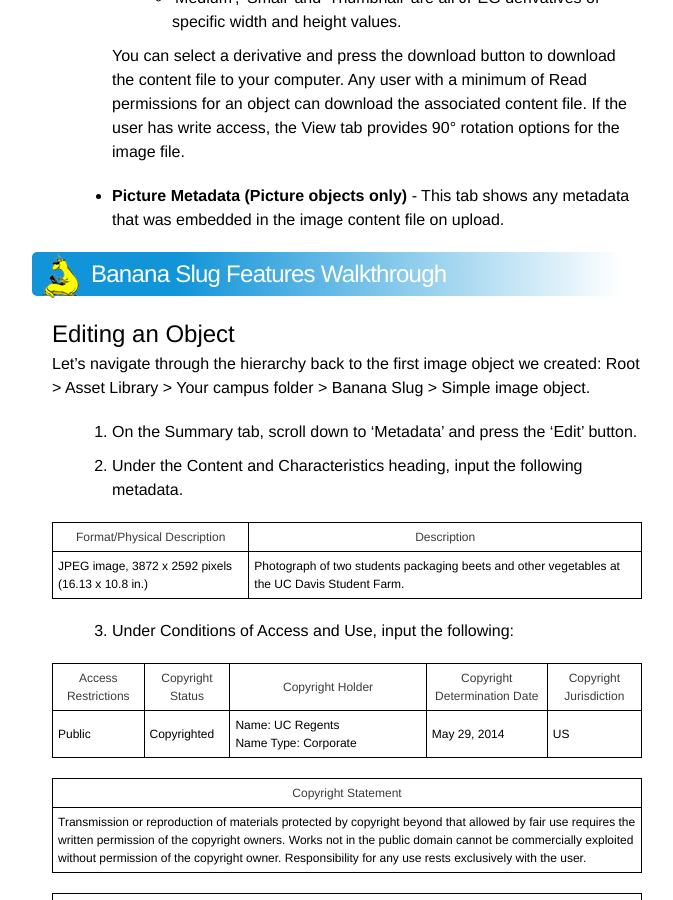
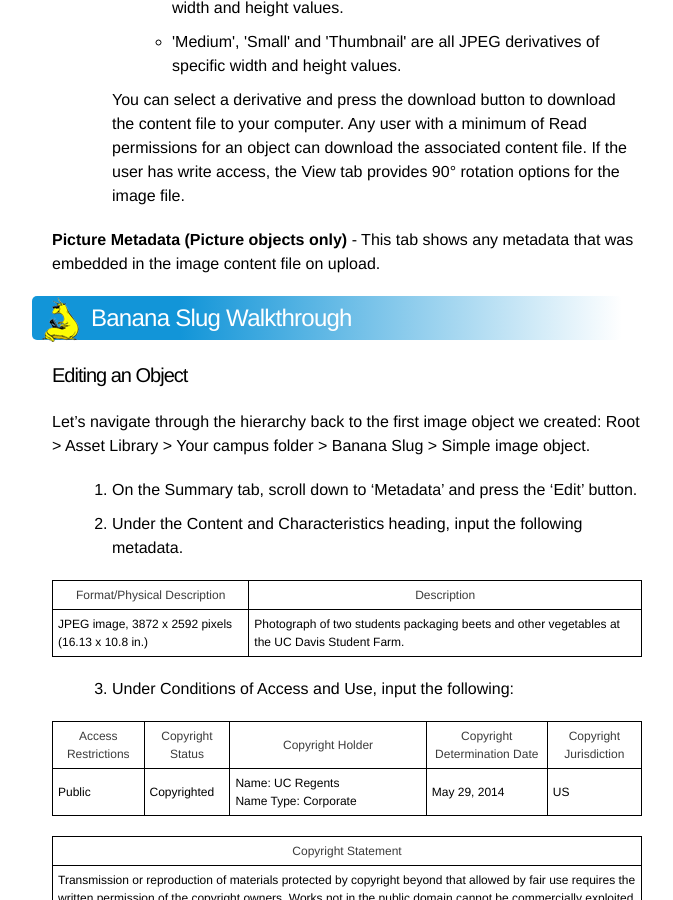
Before and after one commit to ucldc/ucldc-docs, a Jekyll site: the page built from docs/dams/edit-objects.md, in a window 1280 px wide and 900 px high, scrolled down 1258 px. Shown: the whole window, without its empty margins (188-861 px from the left). Built offline with Jekyll 4.4.1, drawn with Linux system fonts in a browser that asks for light colours; nearby versions of some CDN libraries.

Commit message:
Update edit-objects.md

```diff
--- a/docs/dams/edit-objects.md
+++ b/docs/dams/edit-objects.md
@@ -6,23 +6,23 @@
 permalink: /edit-objects/
 ---
 
-## Viewing objects
+### Viewing objects
 
 Once an object is created, if you have read/write access to the object, you should see the following tabs: Summary, Publish, Comments, History, and Manage. You may also see the View and Picture Metadata tabs (if looking at a Picture object) or the Files tab (if looking at a File object).
 
 ### Get to know your tabs
 
-- **Summary** - On this tab, you can view a representation of the uploaded content file, create child objects, and view and edit object-level metadata. The Summary tab also includes process metadata such as relevant dates, users, and tags. Currently, all registered users have read access to all the objects in the DAMS. However, only registered users from a given campus will see edit buttons to modify metadata for objects in their campus folder.
+**Summary** - On this tab, you can view a representation of the uploaded content file, create child objects, and view and edit object-level metadata. The Summary tab also includes process metadata such as relevant dates, users, and tags. Currently, all registered users have read access to all the objects in the DAMS. However, only registered users from a given campus will see edit buttons to modify metadata for objects in their campus folder.
 
 <div class="note">The State and Workflow Process for an object are also included on the Summary tab. These are built-in Nuxeo features we see as potentially useful, but we haven't fully built them out just yet. For now, you can mostly ignore those sections, but they may provide useful functionality in future releases.</div>
 
-- **Publish** - The publish tab is a built-in Nuxeo feature. Currently, no accounts are set up to allow publishing to any sections. We anticipate this tab will allow you to publish content to Merritt for preservation, and/or to the new Calisphere interface. This tab will be developed in future releases.
+**Publish** - The publish tab is a built-in Nuxeo feature. Currently, no accounts are set up to allow publishing to any sections. We anticipate this tab will allow you to publish content to Merritt for preservation, and/or to the new Calisphere interface. This tab will be developed in future releases.
 
-- **Comments** - The comment tab is a place to view and write comments on an object.
+**Comments** - The comment tab is a place to view and write comments on an object.
 
-- **History** - An ongoing record of the object's history: when it was created, when it was modified, and who performed the action.
+**History** - An ongoing record of the object's history: when it was created, when it was modified, and who performed the action.
 
-- **Manage** - On the Manage tab, you'll be able to see who has what level of access to your object. Access restrictions are inherited, unless the 'Block permissions inheritance' checkbox is checked, so these same restrictions apply for all children in the hierarchy.
+**Manage** - On the Manage tab, you'll be able to see who has what level of access to your object. Access restrictions are inherited, unless the 'Block permissions inheritance' checkbox is checked, so these same restrictions apply for all children in the hierarchy.
 
 <ul>
   <li>
@@ -36,11 +36,11 @@
   </li>
 </ul>
 
-- **Picture Metadata (Picture objects only)** - This tab shows any metadata that was embedded in the image content file on upload.
+**Picture Metadata (Picture objects only)** - This tab shows any metadata that was embedded in the image content file on upload.
 
-<div class="walkthrough">Banana Slug Features Walkthrough</div>
+<div class="walkthrough">Banana Slug Walkthrough</div>
 
-## Editing an Object
+### Editing an Object
 
 Let's navigate through the hierarchy back to the first image object we created: Root > Asset Library > Your campus folder > Banana Slug > Simple image object.
 
```
